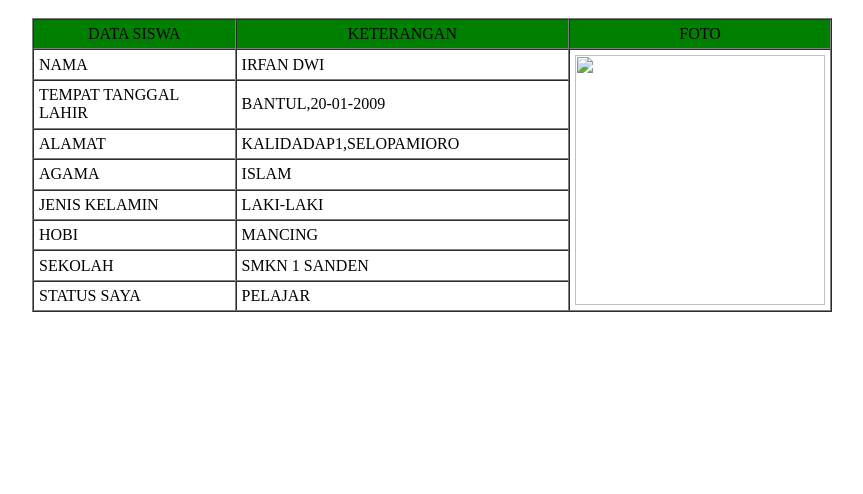
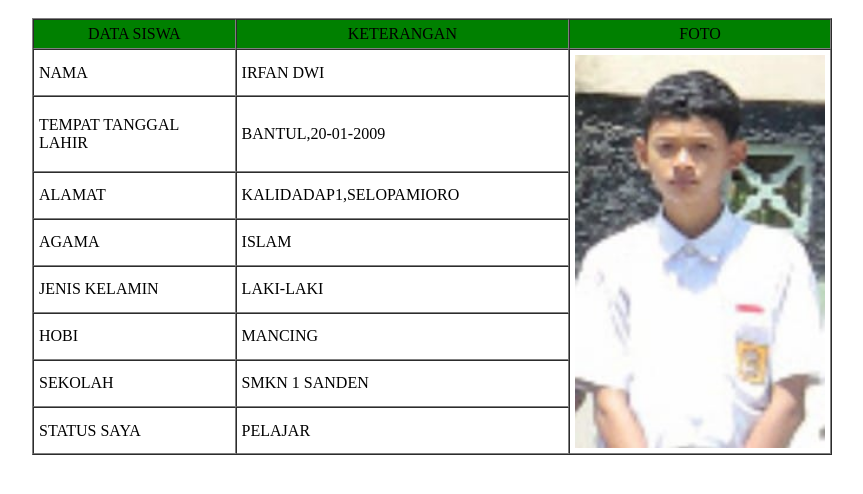
Before and after one commit to ipan-2009/Biodata, a plain HTML site: page index.html in a window 1280 px wide. Shown: the part 48-542 px from the top of the page, without its empty margins (208-1071 px from the left). Drawn offline with Linux system fonts and the light colour scheme.

Commit message:
Update index.html

```diff
--- a/index.html
+++ b/index.html
@@ -28,7 +28,7 @@
 
 				  <td width="600">IRFAN DWI</td>
 
-				  <td width="200"rowspan="8"><img src="Ipan.jpg" width="250" </td>
+				  <td width="200"rowspan="8"><img src="poto.jpg" width="250" </td>
 
 		</tr>
 
```
